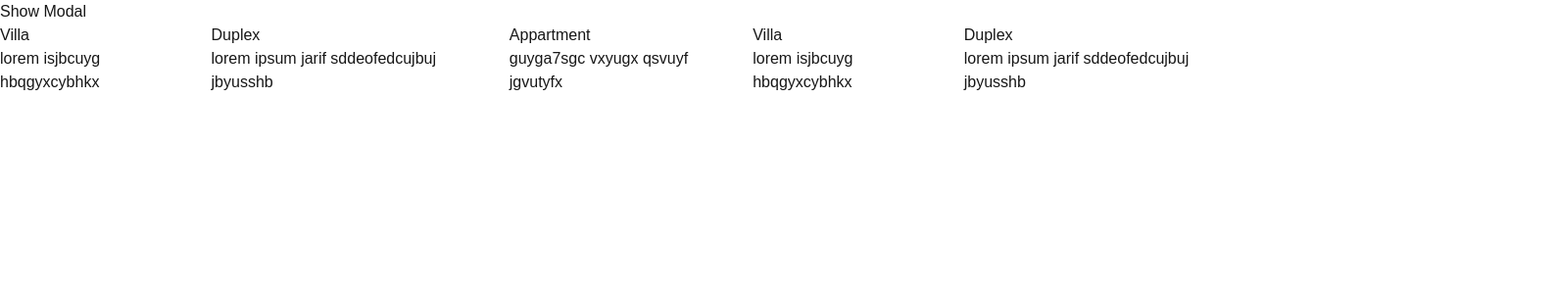
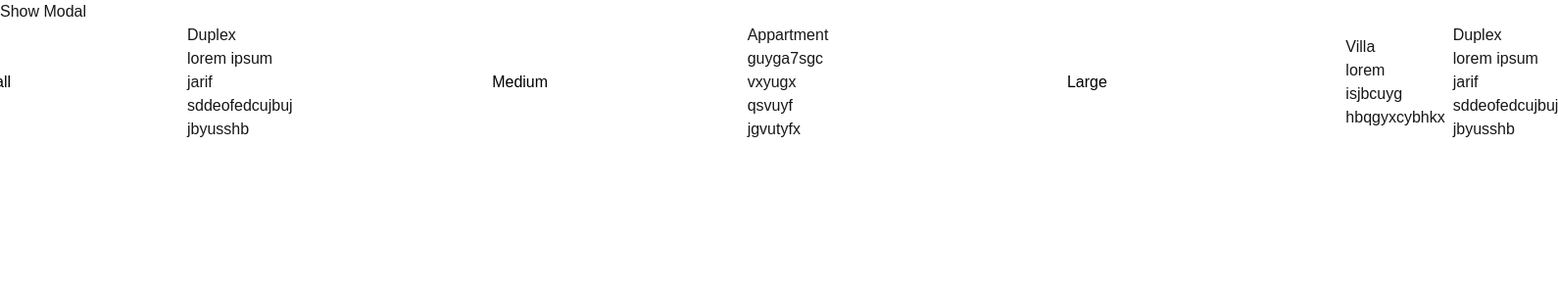
Before and after one commit to WillAmbe-Corp/alx-project-0x02-setup, a Next.js app in the folder alx-project-0x02/: page /home in a window 1280 px wide. Shown: the top 300 px of the page at 98% size, 1590 px wide, since content can reach past the window. Built offline with nearby package versions, Linux system fonts and the light colour scheme.

Commit message:
creation of reusable button component accepting style as props

```diff
--- /dev/null
+++ b/alx-project-0x02/components/common/Button.tsx
@@ -0,0 +1,11 @@
+import { ButtonProps } from "@/interfaces"
+
+const Button: React.FC<ButtonProps> = ({title, className}) => {
+    return(
+        <div>
+            <button className={`${className}`}>{title}</button>
+        </div>
+    )
+}
+
+export default Button;
--- a/alx-project-0x02/pages/home.tsx
+++ b/alx-project-0x02/pages/home.tsx
@@ -2,7 +2,7 @@ import Card from "@/components/common/Card";
 import PostModal from "@/components/common/PostModal";
 import { useState } from "react";
 import { CardProps } from "@/interfaces";
-
+import Button from "@/components/common/Button";
 const HomePage: React.FC = () => {
 
     const [modal, setModal] = useState(false)
@@ -29,11 +29,11 @@ const HomePage: React.FC = () => {
         </div>
             <div className="flex justify-center gap-2 items-center">
                 <Card title="Villa" content="lorem isjbcuyg hbqgyxcybhkx "/>
-                {/* <Button className="bg-white text-black text-center mx-auto rounded-sm w-sm" title="Small" /> */}
+                <Button className="bg-white text-black text-center mx-auto rounded-sm w-sm" title="Small" />
                 <Card title="Duplex" content="lorem ipsum jarif sddeofedcujbuj jbyusshb" />
-                {/* <Button className="bg-white text-black text-center mx-auto rounded-md w-md" title="Medium" /> */}
+                <Button className="bg-white text-black text-center mx-auto rounded-md w-md" title="Medium" />
                 <Card title="Appartment" content="guyga7sgc vxyugx qsvuyf jgvutyfx" />
-                {/* <Button className="bg-white text-black text-center mx-auto rounded-full w-lg" title="Large" /> */}
+                <Button className="bg-white text-black text-center mx-auto rounded-full w-lg" title="Large" />
                 <Card title="Villa" content="lorem isjbcuyg hbqgyxcybhkx "/>
                 <Card title="Duplex" content="lorem ipsum jarif sddeofedcujbuj jbyusshb" />
             </div>
```
